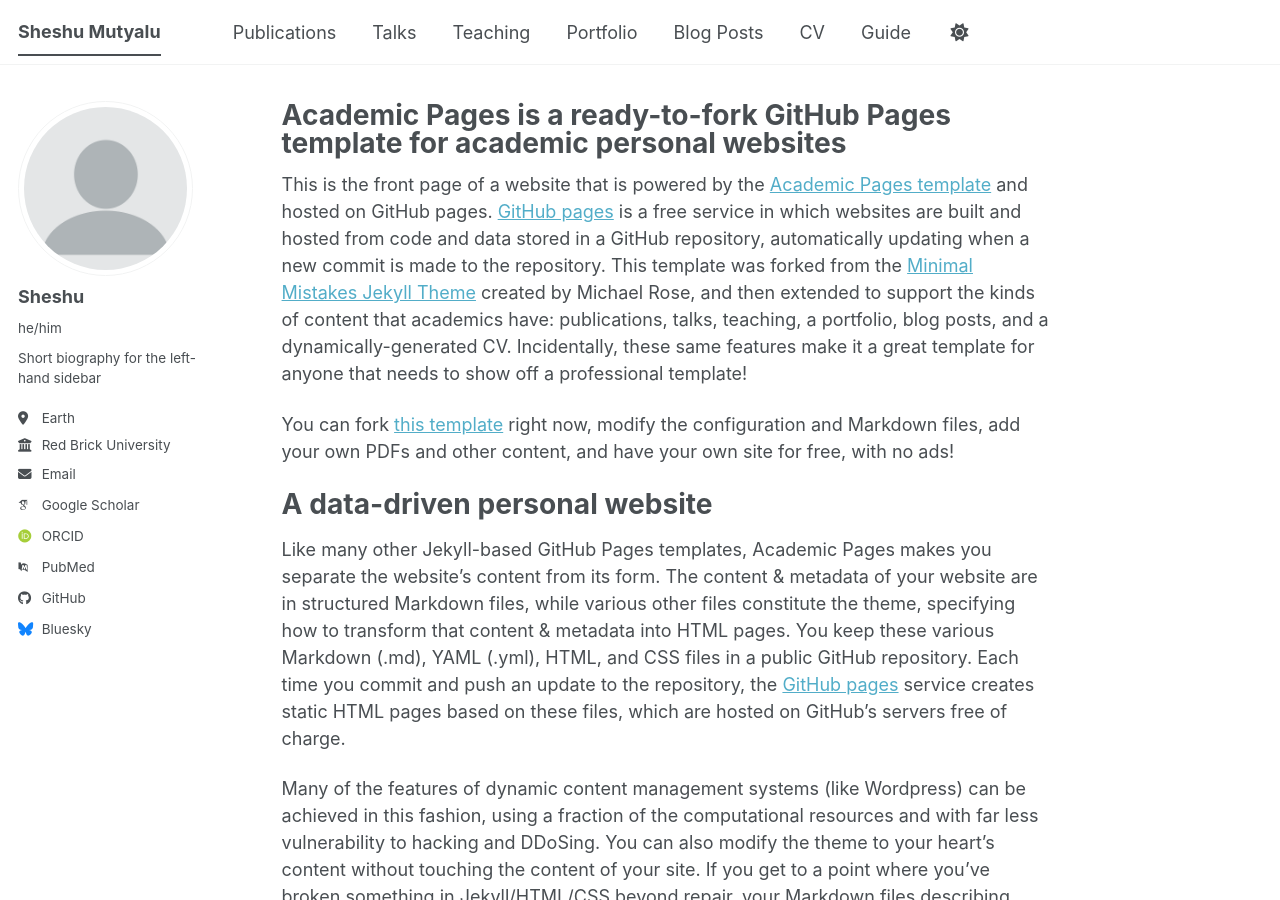
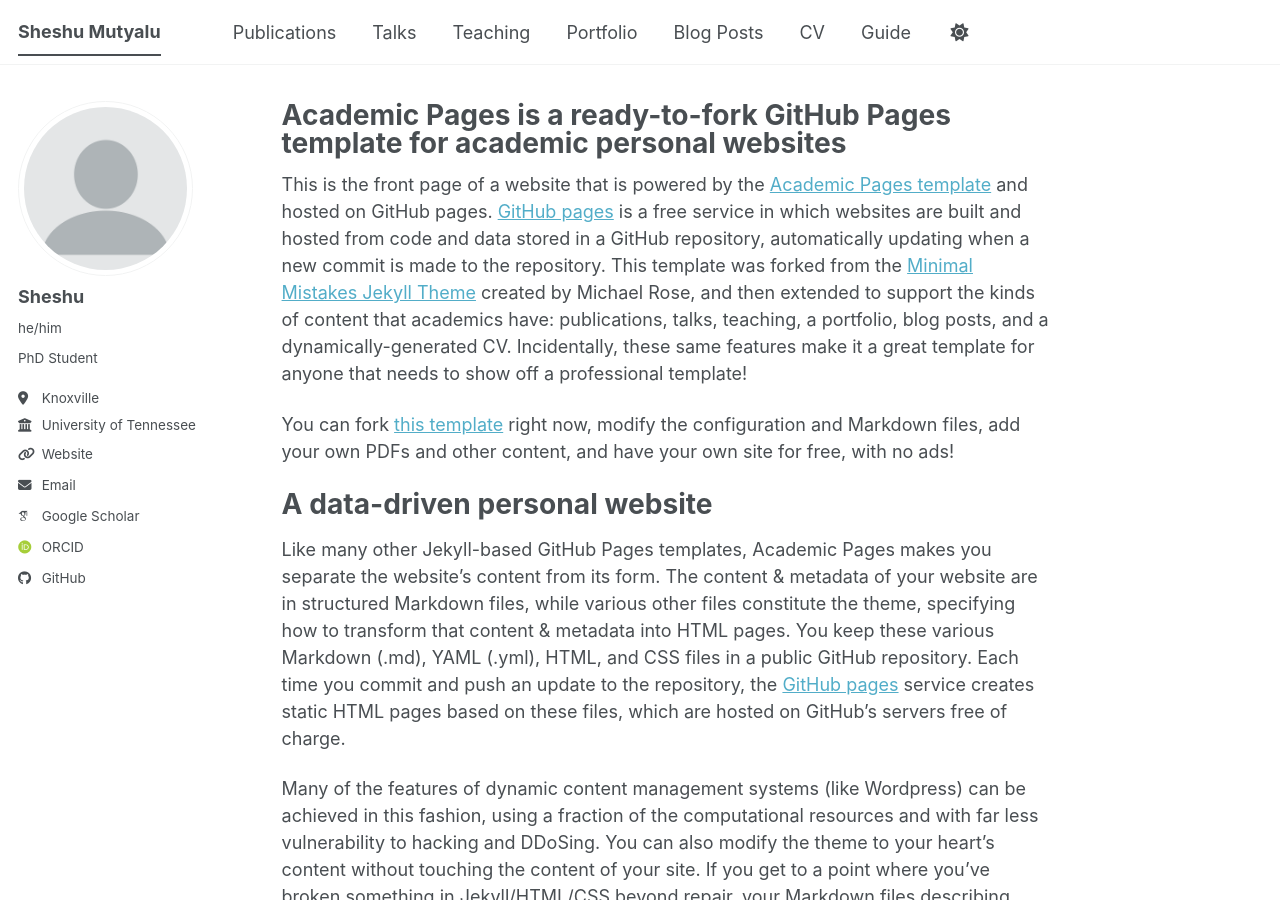
Before and after one commit to mutyalusheshu/mutyalusheshu.github.io, a Jekyll site: the page built from _pages/about.md, in a window 1280 px wide and 900 px high. Built offline with Jekyll 4.4.1, drawn with Linux system fonts in a browser that asks for light colours; some web fonts are replaced; a script bundle is joined from its source files by our own code; library files that are not in the unit come from our copies.

Commit message:
Revise personal details in _config.yml
Updated personal information including bio, location, employer, and contact details. Modified links for Google Scholar and ORCID.

```diff
--- a/_config.yml
+++ b/_config.yml
@@ -26,22 +26,22 @@
   avatar           : "profile.png"
   name             : "Sheshu"
   pronouns         : "he/him"
-  bio              : "Short biography for the left-hand sidebar"
-  location         : "Earth"
-  employer         : "Red Brick University"
-  uri              : # URL
-  email            : "none@example.org"
+  bio              : "PhD Student"
+  location         : "Knoxville"
+  employer         : "University of Tennessee"
+  uri              : "https://mutyalusheshu.github.io"
+  email            : "mutyalusheshu@gmail.com"
 
   # Academic websites
   academia         : # URL
   arxiv            : # URL - Update with the correct link to your profile
-  googlescholar    : "https://scholar.google.com/citations?user=PS_CX0AAAAAJ"
+  googlescholar    : "https://scholar.google.com/citations?user=X6uS8FUAAAAJ&hl=en"
   inspire-hep      : # URL
   impactstory      : # URL
-  orcid            : "https://orcid.org/yourorcidurl"
+  orcid            : "https://orcid.org/0000-0001-7710-632X"
   semantic         : # URL
   ssrn             : # URL
-  pubmed           : "https://www.ncbi.nlm.nih.gov/pubmed/?term=john+snow"
+  pubmed           : #URL
   researchgate     : # URL
   scopus           : # URL
   zotero           : # URL
@@ -51,13 +51,13 @@
   bitbucket        : # Username - Update with your username on the site
   codepen          : # Username
   dribbble         : # Username
-  github           : "academicpages"
+  github           : "mutyalu sheshu"
   kaggle           : # Username
   stackoverflow    : # User number or user number and name (i.e., use "1" or "1/jeff-atwood")
 
   # Social media
   artstation       : # Username
-  bluesky          : "bsky.app" # Replace this with you Bluesky username
+  bluesky          : # Username # Replace this with you Bluesky username
   facebook         : # Username
   flickr           : # Username
   foursquare       : # Username
```
